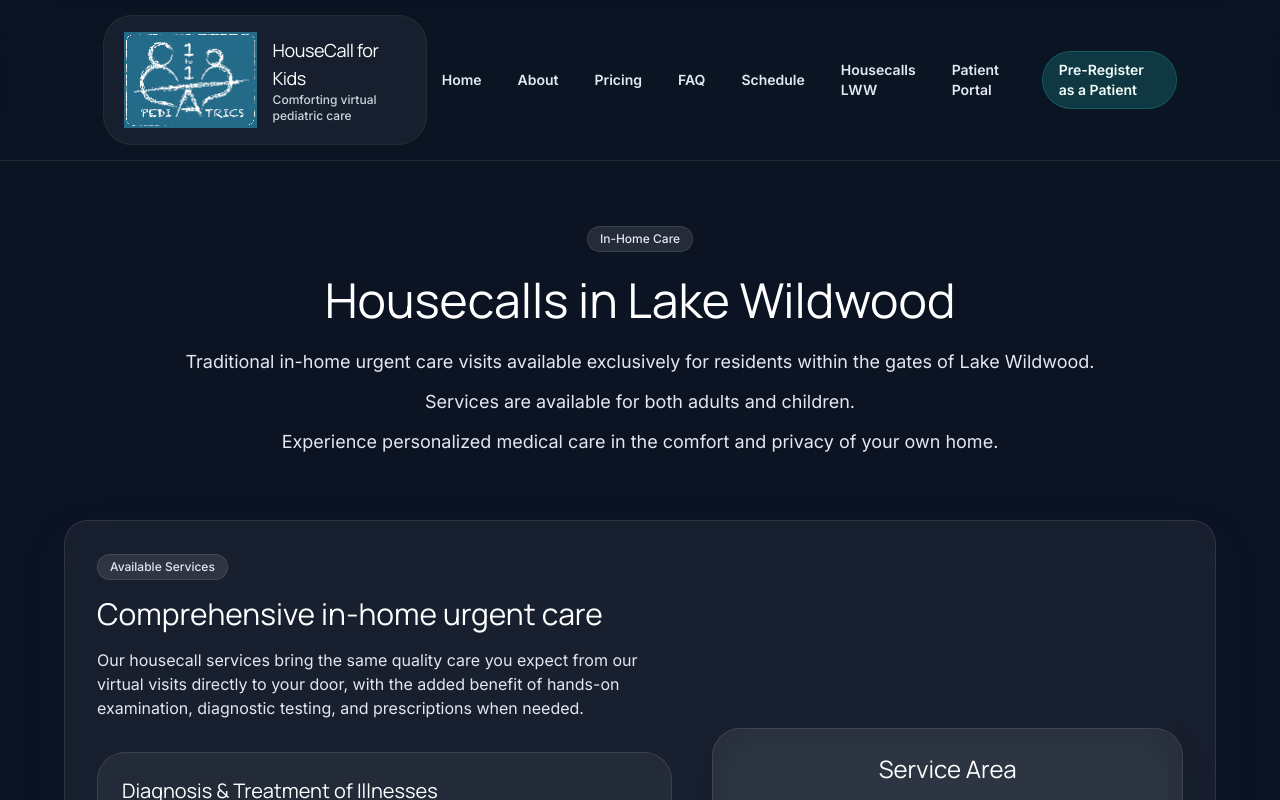
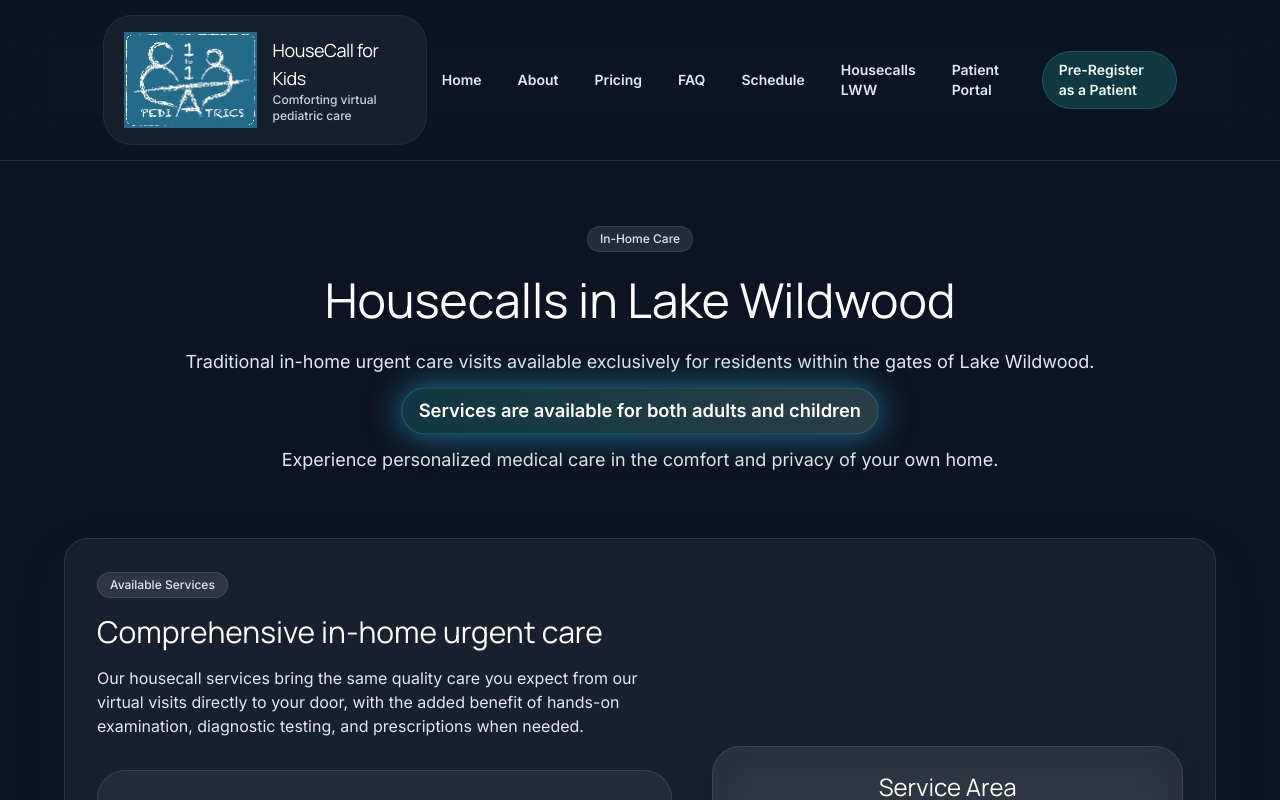
Before and after one commit to DrewNash65/HouseCallForKidsWebsite, a Next.js app: page /housecalls-lww in a window 1280 px wide. Shown: the top 800 px of the page. Built offline with nearby package versions, Linux system fonts and the light colour scheme.

Commit message:
Add professional glowing animation to highlight adults and children services

```diff
--- a/app/housecalls-lww/page.tsx
+++ b/app/housecalls-lww/page.tsx
@@ -10,7 +10,27 @@ export default function HousecallsLWWPage() {
           Traditional in-home urgent care visits available exclusively for residents within the gates of Lake Wildwood.
         </p>
         <p className="mt-3 text-lg text-slate-200 text-center">
-          Services are available for both adults and children.
+          <span
+            className="inline-block px-4 py-2 rounded-full border border-brand-base/30 bg-gradient-to-r from-brand-base/20 to-brand-light/20 text-white font-semibold"
+            style={{
+              animation: 'gentleGlow 2s ease-in-out infinite alternate',
+              boxShadow: '0 0 20px rgba(59, 130, 246, 0.3)'
+            }}
+          >
+            Services are available for both adults and children
+          </span>
+          <style jsx>{`
+            @keyframes gentleGlow {
+              0% {
+                box-shadow: 0 0 20px rgba(59, 130, 246, 0.3), 0 0 30px rgba(34, 197, 94, 0.2);
+                transform: scale(1);
+              }
+              100% {
+                box-shadow: 0 0 30px rgba(59, 130, 246, 0.5), 0 0 40px rgba(34, 197, 94, 0.3);
+                transform: scale(1.02);
+              }
+            }
+          `}</style>
         </p>
         <p className="mt-3 text-lg text-slate-200 text-center">
           Experience personalized medical care in the comfort and privacy of your own home.
```
